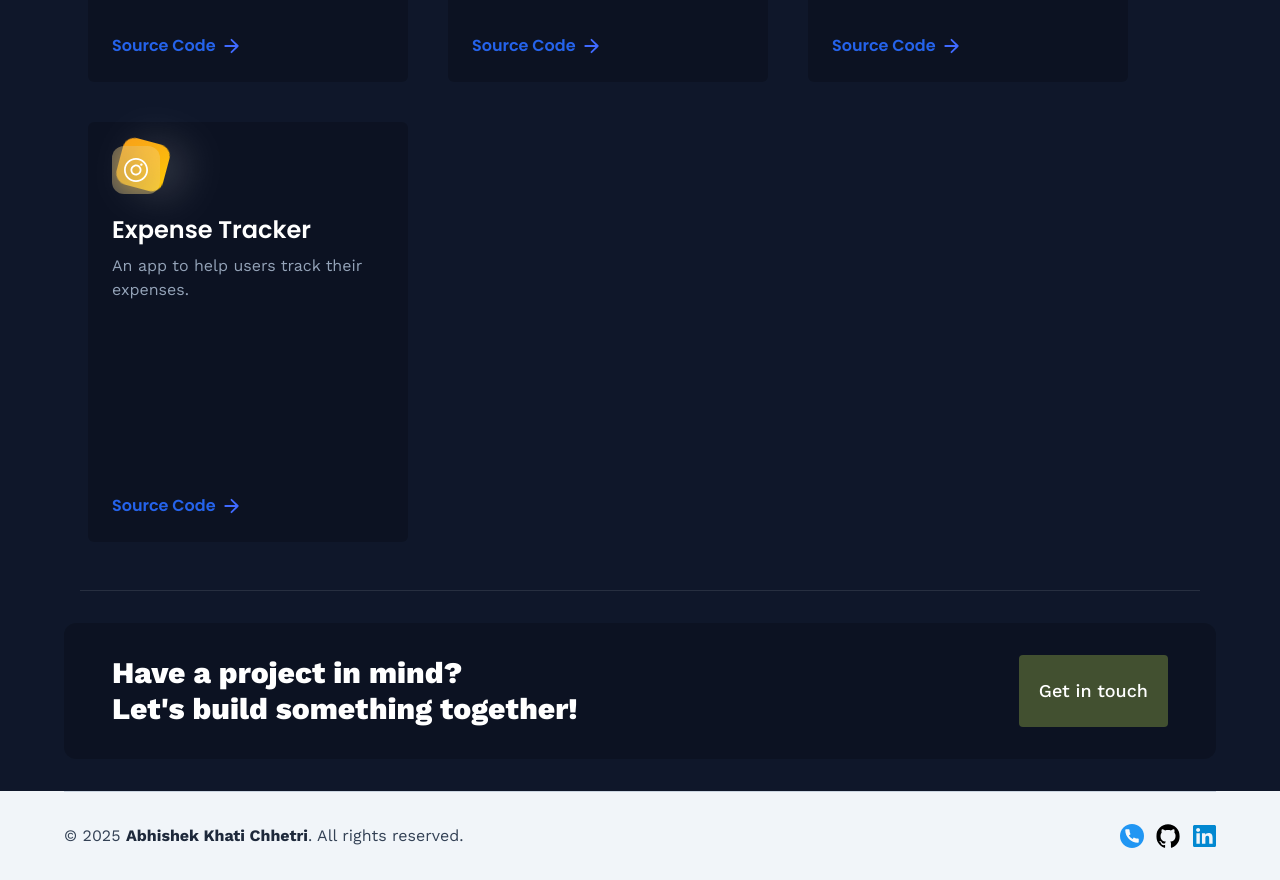
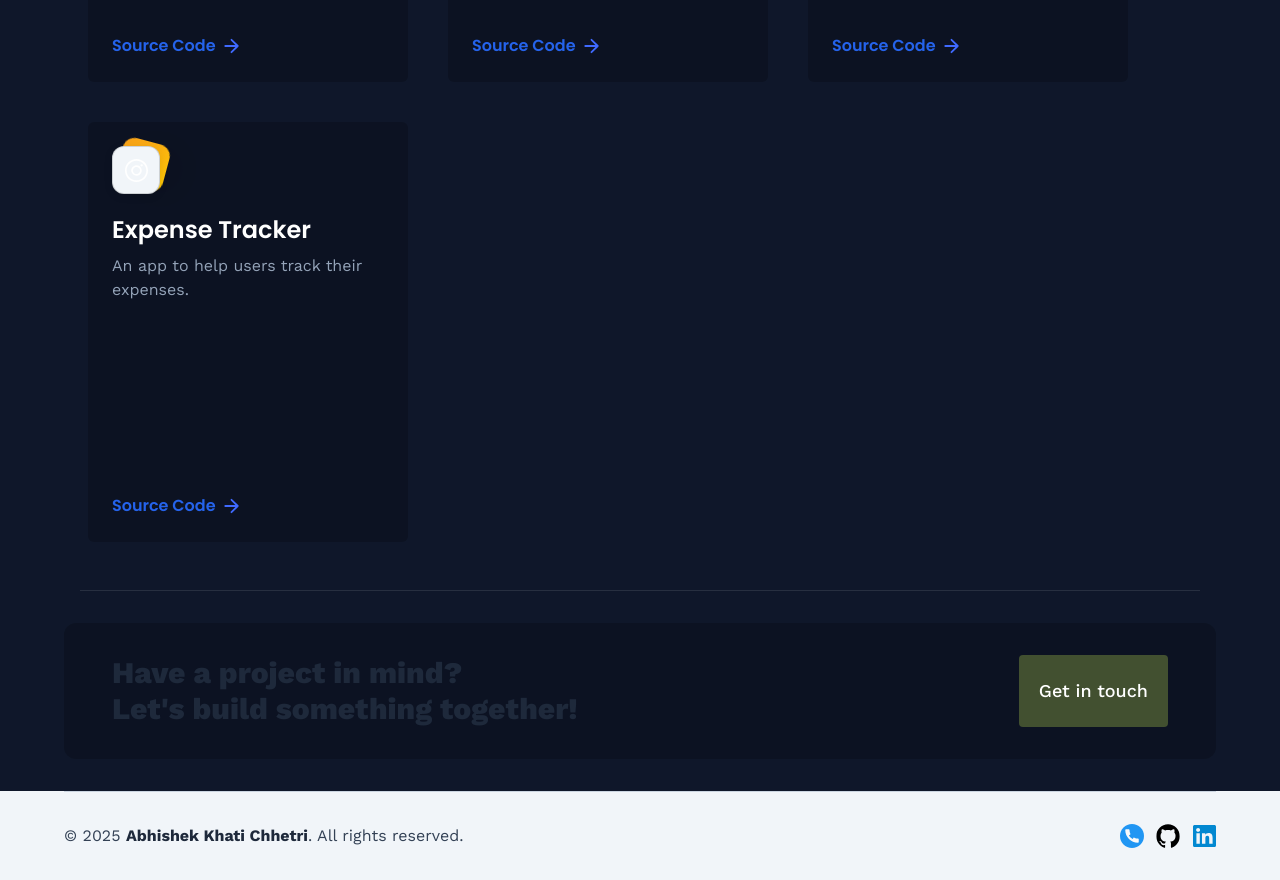
Before and after one commit to abhichhetri09/portfolio, a React (Vite) app: page /projects in a window 1280 px wide. Shown: the part 1080-1960 px from the top of the page. Built offline with nearby package versions, Linux system fonts and the light colour scheme.

Commit message:
Refactor index.css to enhance styling; update text color for CTA, adjust box-shadow for elements, and add new background size and position classes. Improve project and skill icon visibility with appropriate filters.

```diff
--- a/src/index.css
+++ b/src/index.css
@@ -110,7 +110,15 @@ body:has(.card[data-color="green"]:hover) {
   }
 
   .cta-text {
-    @apply text-white font-extrabold flex-1 text-3xl max-md:text-center;
+    @apply text-slate-800 font-extrabold flex-1 text-3xl max-md:text-center;
+  }
+
+  .bg-size-200 {
+    background-size: 200% 200%;
+  }
+
+  .bg-pos-0 {
+    background-position: 0% 0%;
   }
 }
 
@@ -146,7 +154,7 @@ body:has(.card[data-color="green"]:hover) {
   transform-origin: bottom right;
   transform: rotateZ(15deg);
   will-change: transform;
-  box-shadow: 16px 0 40px rgba(228, 228, 228, 0.2);
+  box-shadow: 16px 0 40px rgba(0, 0, 0, 0.15);
 }
 
 .block-container .btn-back-red {
@@ -183,13 +191,23 @@ body:has(.card[data-color="green"]:hover) {
   z-index: 1;
   width: inherit;
   height: inherit;
-  background-color: #ffffff33;
-  -webkit-backdrop-filter: blur(20px);
-  backdrop-filter: blur(20px);
+  background-color: #f1f5f9;
+  border: 1px solid rgba(0, 0, 0, 0.15);
+  box-shadow: 0 2px 8px rgba(0, 0, 0, 0.1);
   transition: 250ms;
   transform-style: preserve-3d;
   transform-origin: top left;
   overflow: hidden;
+}
+
+/* Project icons - white icons need to be darkened */
+.project-icon .btn-front img {
+  filter: invert(1) brightness(0.5);
+}
+
+/* Skill icons - keep original colors (no filter needed as they should have proper colors) */
+.block-container:not(.project-icon) .btn-front img {
+  filter: none;
 }
 
 .block-container:hover > .btn-back {
```
